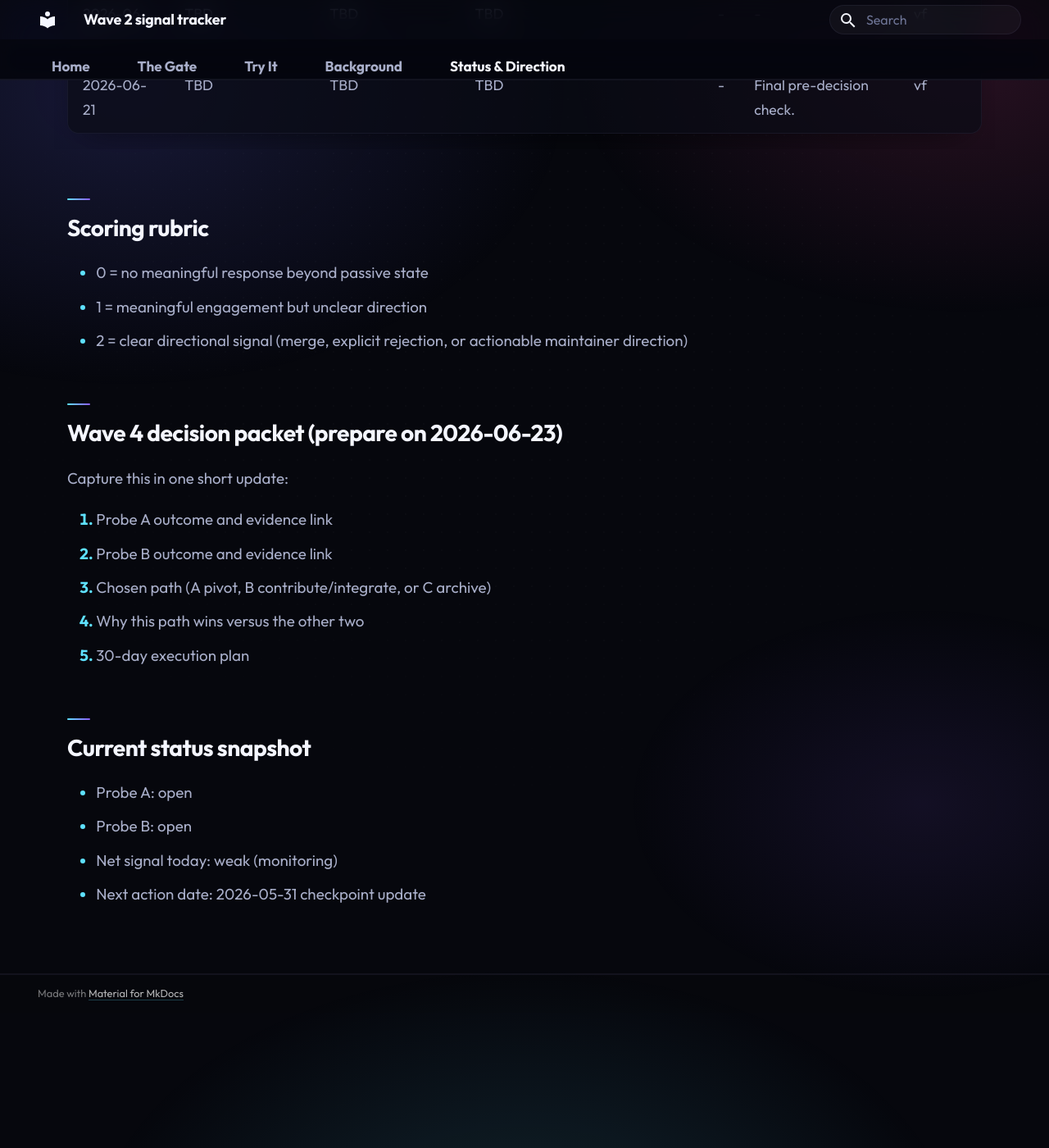
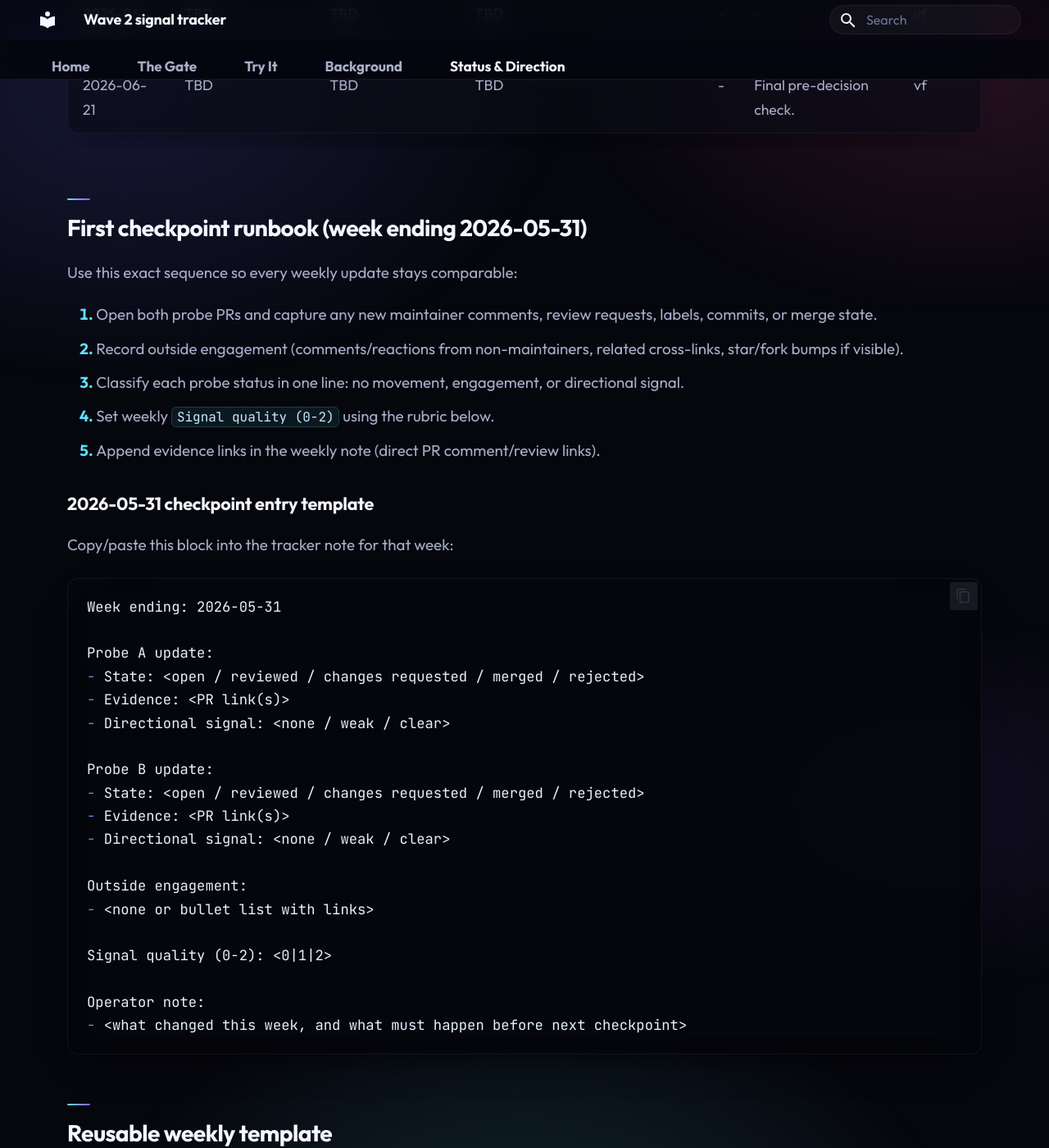
Before and after one commit to victorfelisbino/my-agent-memory, an MkDocs documentation site: the page built from docs/wave-2-signal-tracker.md, in a window 1280 px wide and 1400 px high, scrolled down 1336 px. Shown: the whole window at 82% size. Built offline with MkDocs 1.6.1 and Material for MkDocs 9.7.7, drawn with Linux system fonts in a browser that asks for light colours; some of the changed text lies outside the part shown.

Commit message:
docs: add weekly runbook and templates for Wave 2 checkpoints

````diff
--- a/docs/wave-2-signal-tracker.md
+++ b/docs/wave-2-signal-tracker.md
@@ -32,6 +32,68 @@ Signal means one or more of:
 | 2026-06-14 | TBD | TBD | TBD | - | - | vf |
 | 2026-06-21 | TBD | TBD | TBD | - | Final pre-decision check. | vf |
 
+## First checkpoint runbook (week ending 2026-05-31)
+
+Use this exact sequence so every weekly update stays comparable:
+
+1. Open both probe PRs and capture any new maintainer comments, review requests, labels, commits, or merge state.
+2. Record outside engagement (comments/reactions from non-maintainers, related cross-links, star/fork bumps if visible).
+3. Classify each probe status in one line: no movement, engagement, or directional signal.
+4. Set weekly `Signal quality (0-2)` using the rubric below.
+5. Append evidence links in the weekly note (direct PR comment/review links).
+
+### 2026-05-31 checkpoint entry template
+
+Copy/paste this block into the tracker note for that week:
+
+```md
+Week ending: 2026-05-31
+
+Probe A update:
+- State: <open / reviewed / changes requested / merged / rejected>
+- Evidence: <PR link(s)>
+- Directional signal: <none / weak / clear>
+
+Probe B update:
+- State: <open / reviewed / changes requested / merged / rejected>
+- Evidence: <PR link(s)>
+- Directional signal: <none / weak / clear>
+
+Outside engagement:
+- <none or bullet list with links>
+
+Signal quality (0-2): <0|1|2>
+
+Operator note:
+- <what changed this week, and what must happen before next checkpoint>
+```
+
+## Reusable weekly template
+
+Use this for every week after 2026-05-31:
+
+```md
+Week ending: <YYYY-MM-DD>
+
+Probe A update:
+- State:
+- Evidence:
+- Directional signal:
+
+Probe B update:
+- State:
+- Evidence:
+- Directional signal:
+
+Outside engagement:
+-
+
+Signal quality (0-2):
+
+Operator note:
+-
+```
+
 ## Scoring rubric
 
 - 0 = no meaningful response beyond passive state
````
